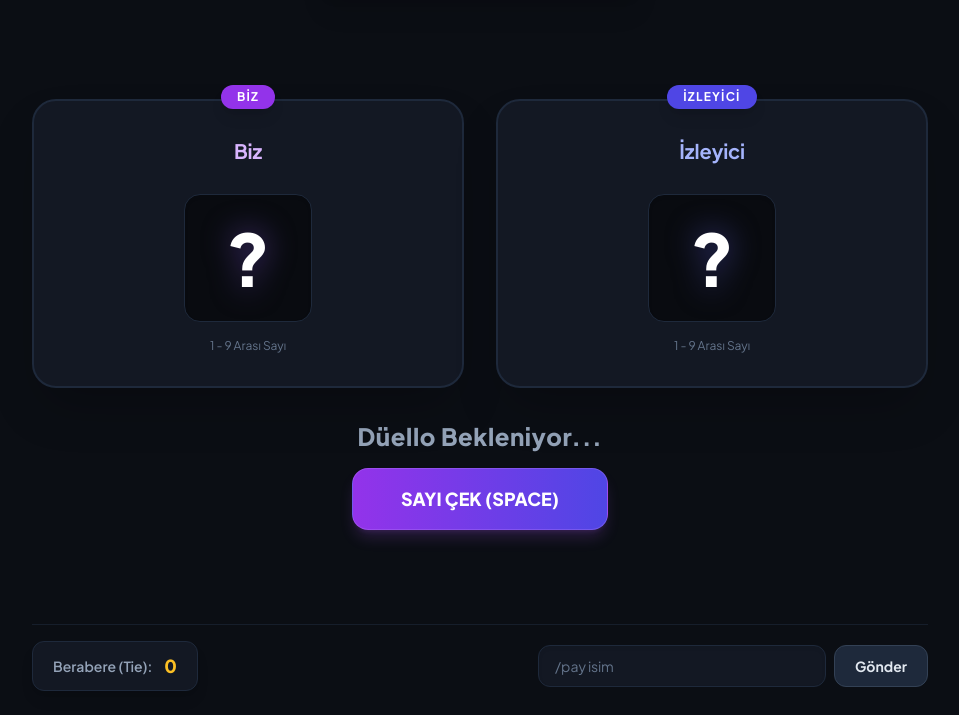
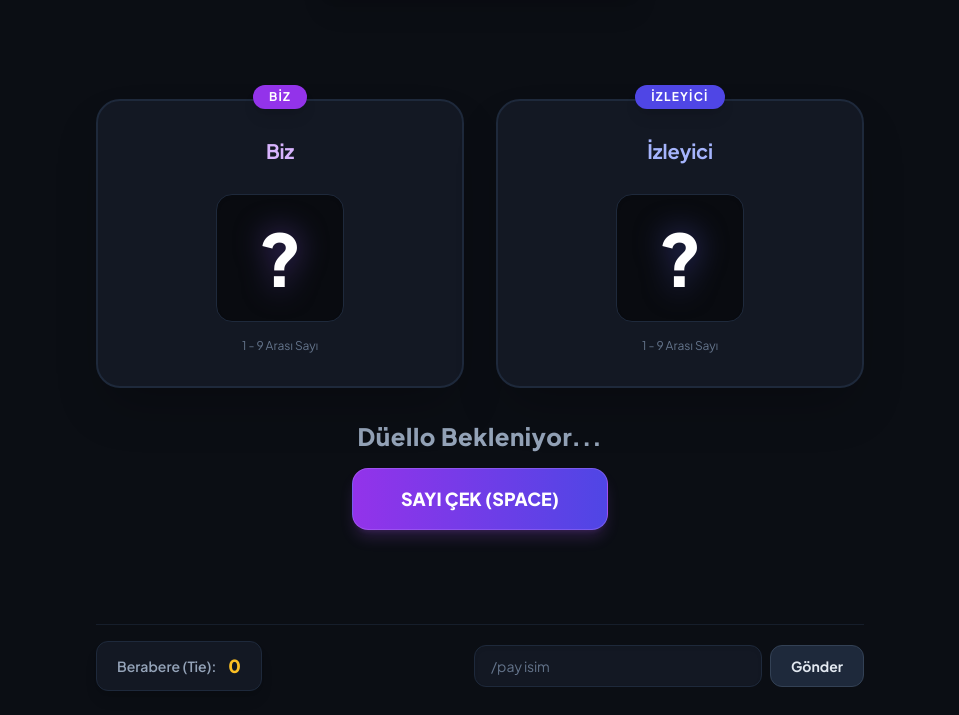
Before and after one commit to Yunavaa/Yunavaa, a plain HTML site: page index.html in a window 1280 px wide. Shown: the part 85-800 px from the top of the page, without its empty margins (160-1119 px from the left). Drawn offline with nearby package versions, Linux system fonts and the light colour scheme.

Commit message:
Update index.html

```diff
--- a/index.html
+++ b/index.html
@@ -30,7 +30,7 @@
         }
     </style>
 </head>
-<body class="min-h-screen flex flex-col justify-between p-6 overflow-hidden relative">
+<body class="min-h-screen flex flex-col justify-between items-center p-6 overflow-hidden relative">
 
     <!-- BİLDİRİM BALONU (/pay için) -->
     <div id="notification" class="fixed top-6 right-6 bg-purple-600 text-white px-6 py-3 rounded-2xl shadow-2xl font-bold translate-y-[-150%] transition-transform duration-300 z-50 flex items-center gap-3 border border-purple-400/40">
@@ -39,7 +39,7 @@
     </div>
 
     <!-- ÜST KISIM: KolicHub Başlık -->
-    <header class="text-center py-2">
+    <header class="w-full text-center py-2 flex justify-center">
         <div class="inline-flex items-center gap-2 px-6 py-2 rounded-2xl bg-cardbg border border-slate-800/80 shadow-xl">
             <span class="w-3 h-3 rounded-full bg-emerald-500 animate-pulse"></span>
             <h1 class="text-2xl font-extrabold tracking-wider bg-gradient-to-r from-purple-400 via-indigo-300 to-purple-600 bg-clip-text text-transparent">
@@ -48,10 +48,10 @@
         </div>
     </header>
 
-    <!-- ORTA KISIM: Sayı Düellosu Alanı -->
+    <!-- ORTA KISIM: Sayı Düellosu Alanı (Tam Merkezde) -->
     <main class="flex-1 flex flex-col items-center justify-center max-w-4xl mx-auto w-full gap-8 my-auto">
 
-        <div class="grid grid-cols-1 md:grid-cols-2 gap-8 w-full">
+        <div class="grid grid-cols-1 md:grid-cols-2 gap-8 w-full max-w-3xl mx-auto">
 
             <!-- BİZ TARAFI -->
             <div id="biz-card" class="bg-cardbg border-2 border-slate-800 rounded-3xl p-8 flex flex-col items-center shadow-2xl relative transition-all duration-300">
@@ -88,7 +88,7 @@
             <div id="result-text" class="text-2xl font-extrabold tracking-wide text-slate-400 h-8 flex items-center justify-center">
                 Düello Bekleniyor...
             </div>
-            <button onclick="startDuel()" id="roll-btn" class="bg-gradient-to-r from-purple-600 to-indigo-600 hover:from-purple-500 hover:to-indigo-500 text-white font-extrabold text-lg px-12 py-4 rounded-2xl shadow-lg shadow-purple-500/20 active:scale-95 transition-all cursor-pointer border border-purple-400/30">
+            <button onclick="startDuel()" id="roll-btn" class="bg-gradient-to-r from-purple-600 to-indigo-600 hover:from-purple-500 hover:to-indigo-500 text-white font-extrabold text-lg px-12 py-4 rounded-2xl shadow-lg shadow-purple-500/20 active:scale-95 transition-all cursor-pointer border border-purple-400/35">
                 SAYI ÇEK (SPACE)
             </button>
         </div>
@@ -96,7 +96,7 @@
     </main>
 
     <!-- ALT KISIM: Tie Sayacı ve /pay İsim Komutu -->
-    <footer class="w-full max-w-4xl mx-auto flex flex-col sm:flex-row items-center justify-between gap-4 pt-4 border-t border-slate-800/60 text-sm">
+    <footer class="w-full max-w-3xl mx-auto flex flex-col sm:flex-row items-center justify-between gap-4 pt-4 border-t border-slate-800/60 text-sm">
 
         <!-- Tie Sayacı -->
         <div class="flex items-center gap-3 bg-cardbg px-5 py-2.5 rounded-xl border border-slate-800 shadow-lg">
@@ -181,7 +181,6 @@
             }, 80);
         }
 
-        // Space tuşu ile tetikleme
         window.addEventListener('keydown', (e) => {
             if (e.code === 'Space' && document.activeElement.tagName !== 'INPUT') {
                 e.preventDefault();
@@ -189,7 +188,6 @@
             }
         });
 
-        // /pay [isim] komut işleyicisi ve bildirim gösterimi
         function executePay() {
             const input = document.getElementById('pay-input');
             let val = input.value.trim();
```
